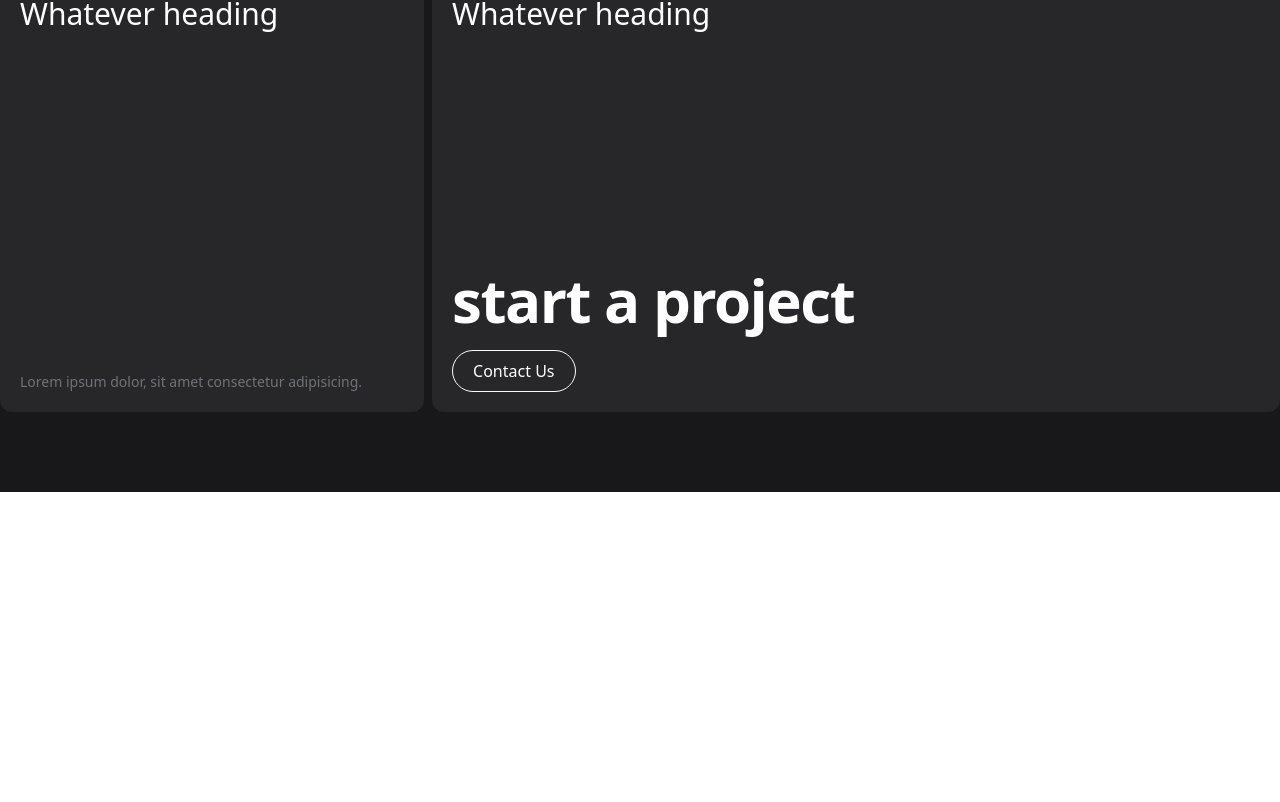
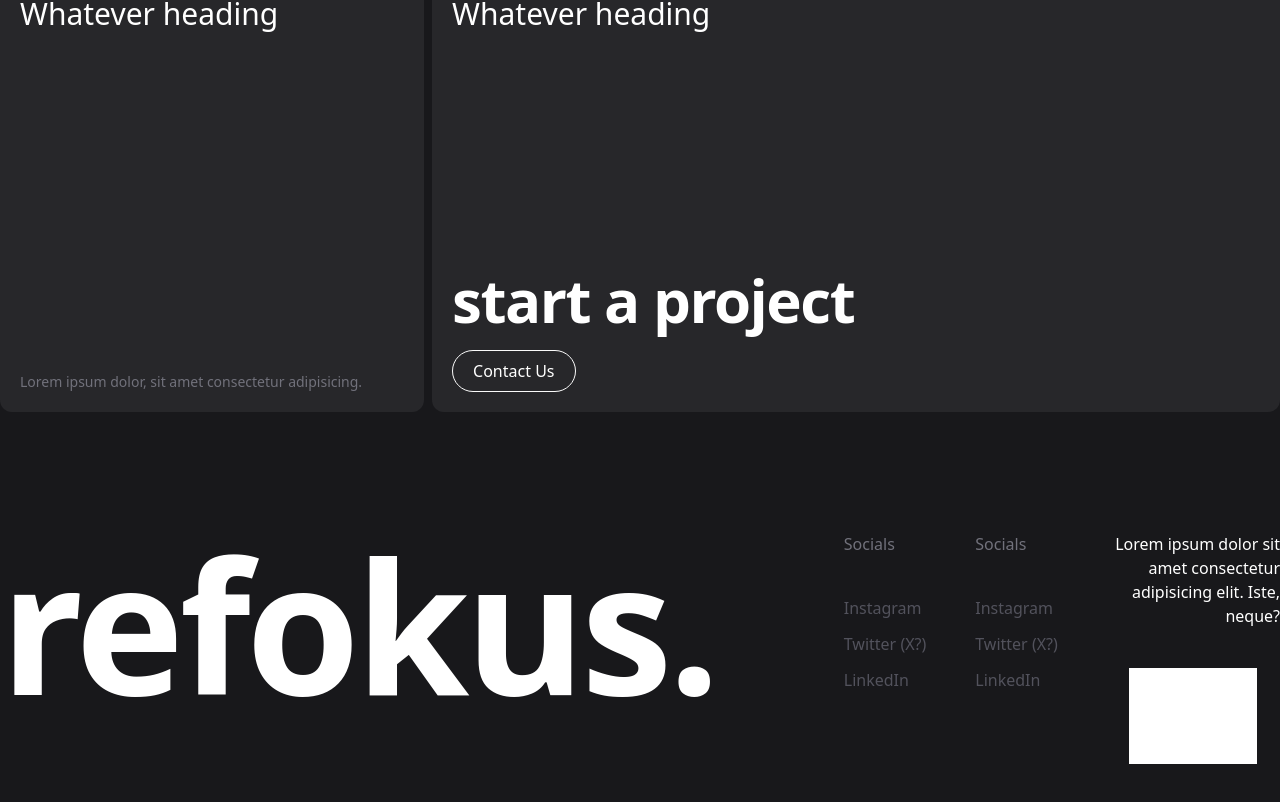
Before and after one commit to 72Chandu/FRONTEND, a React app in the folder refokus-project/: page / in a window 1280 px wide. Shown: the part 3135-3937 px from the top of the page. Before the commit the page ends 3627 px from the top, so only its background shows below. Built offline with nearby package versions, Linux system fonts and the light colour scheme; grey boxes are pictures that could not be loaded; the HTML template or start-up script is replaced by a standard one.

Commit message:
adding footer in project

```diff
--- a/refokus-project/src/App.jsx
+++ b/refokus-project/src/App.jsx
@@ -5,6 +5,7 @@
 import Products from './components/Products'
 import Marquees from './components/Marquees'
 import Cards from './components/Cards'
+import Footer from './components/Footer'
 
 const App = () => {
   return (
@@ -15,6 +16,7 @@
       <Products/>
       <Marquees/>
       <Cards/>
+      <Footer/>
     </div>
   )
 }
--- /dev/null
+++ b/refokus-project/src/components/Footer.jsx
@@ -0,0 +1,31 @@
+import React from 'react'
+
+const Footer = () => {
+  return (
+    <div className='w-full'>
+        <div className='max-w-screen-xl mx-auto py-10 flex gap-32'>
+            <div className='basic-1/2'>
+            <h1 className='text-[11.5rem] font-semibold leading-none tracking-tight'>refokus.</h1>
+            </div>
+            <div className='basis-1/2 flex gap-4'>
+
+            <div className='basis-1/3'>
+                <h4 className='mb-10 text-zinc-500 capitalize'>socials</h4>
+                {["instagram","twitter (x?)","LinkedIn"].map((item,idx)=><a className='block mt-3 capitalize text-zinc-600'>{item}</a>)}
+            </div>
+            <div className='basis-1/3'>
+                <h4 className='mb-10 text-zinc-500 capitalize'>socials</h4>
+                {["instagram","twitter (x?)","LinkedIn"].map((item,idx)=><a className='block mt-3 capitalize text-zinc-600'>{item}</a>)}
+            </div>
+
+            <div className='basis-1/2 flex flex-col items-center'>
+            <p className='text-right'>Lorem ipsum dolor sit amet consectetur adipisicing elit. Iste, neque?</p>
+            <img src="https://cdn.prod.website-files.com/664dc8b6bc52b504509197f0/666359b9b2d3d56a1d071ef8_633c148a12c2cf0d8c755473_61957d908c68e7c692fe642e_haufe.svg" alt="" className='w-32 mt-10 filter invert brightness-0' />
+            </div>
+            </div>
+        </div>
+    </div>
+  )
+}
+
+export default Footer
```
